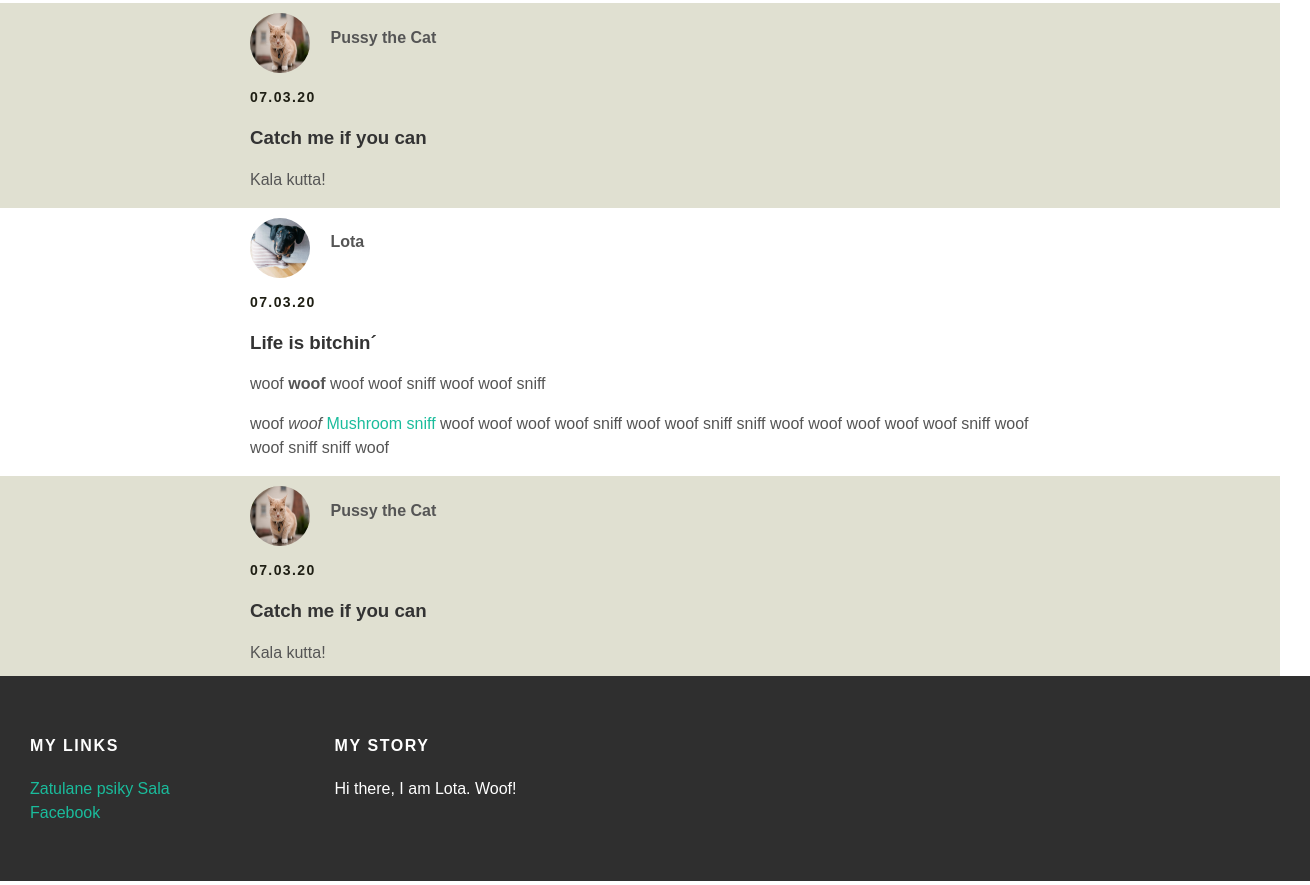
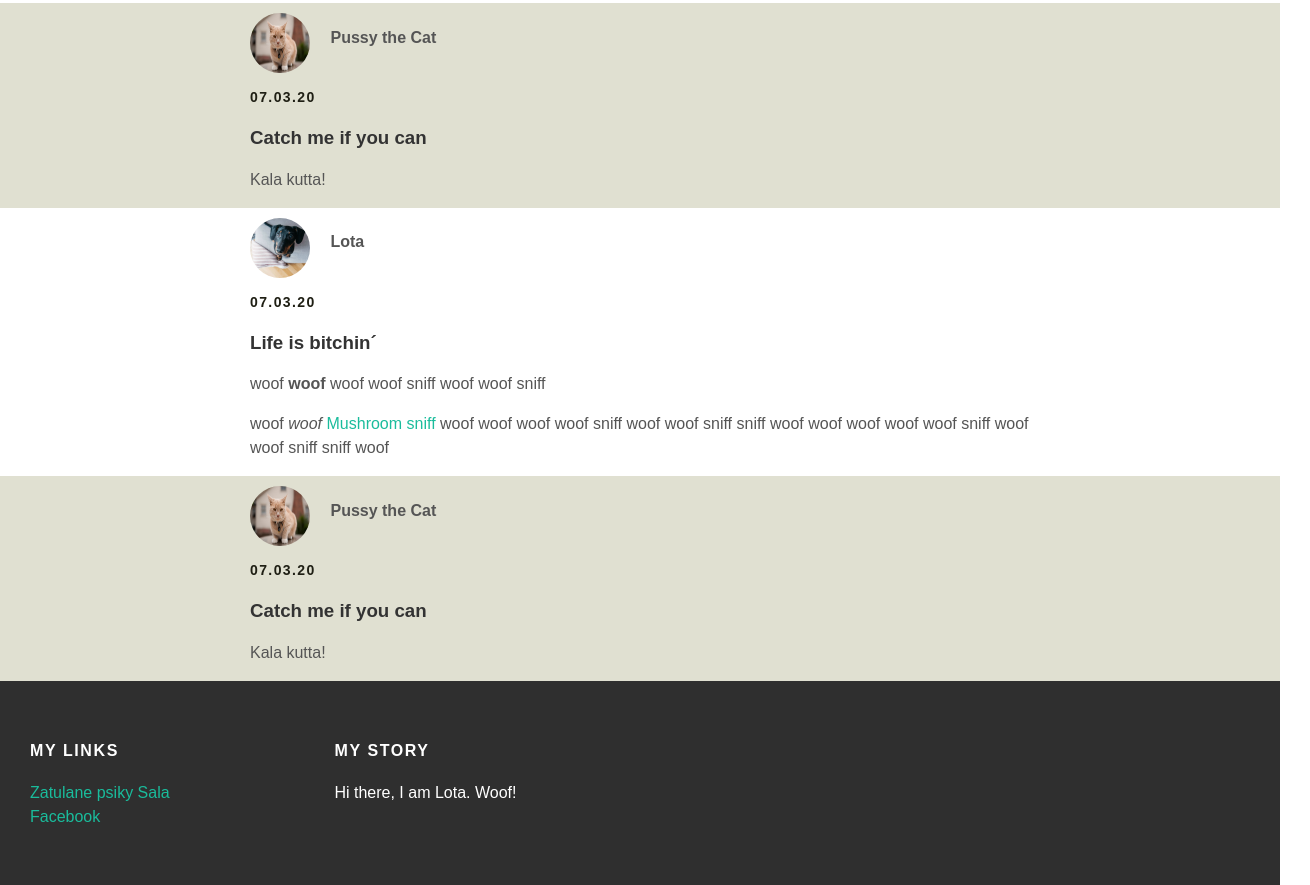
Before and after one commit to guithead/guithead.github.io, a plain HTML site: page index.html in a window 1280 px wide. Shown: the part 415-1300 px from the top of the page, 1310 px wide, since content can reach past the window. Drawn offline with Linux system fonts and the light colour scheme.

Commit message:
Add files via upload

```diff
--- a/style.css
+++ b/style.css
@@ -1,12 +1,18 @@
 @import url(http://fonts.googleapis.com/css?family=Montserrat:400,700);
+*{
+  box-sizing: border-box;
+}
+html{
+  width: 100%;
+  min-height: 100%;
+}
 
 body {
   color: #555;
-  margin: 0;
-  padding: 0;
-  padding-bottom: 100px;
-  min-width: 100vw;
-  min-height: 100vh;
+  margin: 0 auto;
+  padding: 0 auto;
+  width: inherit;
+  min-height: inherit;
   position: relative;
   font-family: ´Montserrat´, sans-serif;
 }
@@ -15,6 +21,7 @@ body {
   height: 150px;
   line-height: 150px;
   padding: 0 30px;
+  width: inherit;
 }
 #header a {
   color: white;
@@ -41,17 +48,17 @@ body {
   padding-left: 20px;
   margin-top: 0;
 }
-#content {
-  width: 100vw;
+.container {
+  max-width: 100%;
   margin: 0 auto;
-  padding-bottom: 100px;
 }
 #footer {
   background-color: #2f2f2f;
   padding: 40px 0 40px 30px;
   width: 100%;
+  bottom: 0 auto;
+  left: 0;
   height: 100;
-  bottom: 0;
   position: absolute;
 }
 .column {
```
